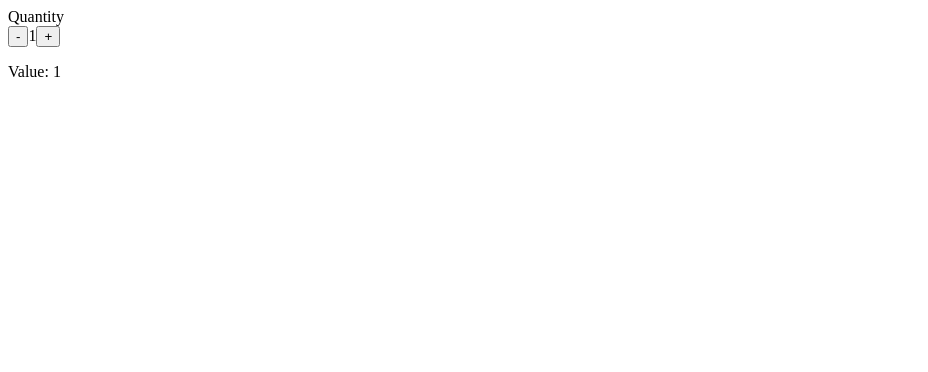
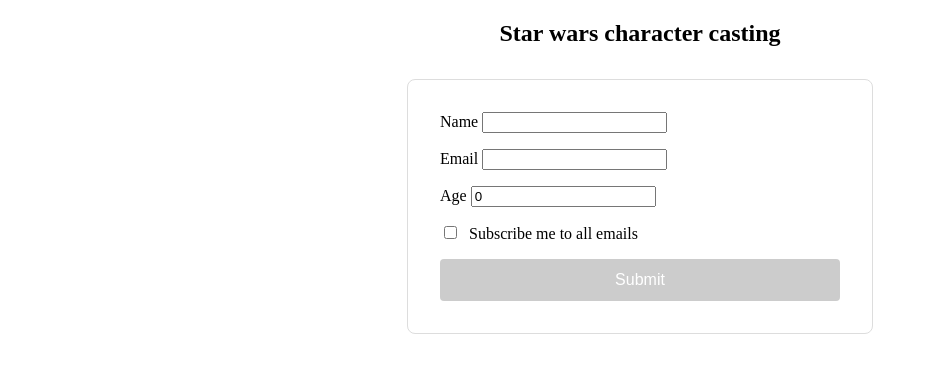
Before and after one commit to JeSarasua/fun-with-signal-forms, an Angular app in the folder signal-forms-playground/: page /form in a window 1280 px wide. Shown: the top 372 px of the page, without its empty margins (0-928 px from the left). Built offline with nearby package versions, Linux system fonts and the light colour scheme.

Commit message:
create signal form example 2

```diff
--- a/signal-forms-playground/src/components/quantity-stepper/quantity-stepper.component.ts
+++ /dev/null
@@ -1,48 +0,0 @@
-import { Component, input, model } from '@angular/core';
-import { FormValueControl } from '@angular/forms/signals';
-
-@Component({
-  selector: 'app-quantity-stepper',
-  imports: [],
-  template: `@let disabled = isDisabled();
-    <div class="stepper" [class.is-disabled]="disabled">
-      <button
-        type="button"
-        class="btn btn-minus"
-        (click)="decrement()"
-        [disabled]="disabled"
-        aria-label="Decrease quantity"
-      >
-        -
-      </button>
-      <span
-        class="qty"
-        role="spinbutton"
-        [attr.aria-valuenow]="value()"
-        aria-valuemin="1"
-        tabindex="0"
-        >{{ value() }}</span
-      >
-      <button
-        type="button"
-        class="btn btn-plus"
-        (click)="increment()"
-        [disabled]="disabled"
-        aria-label="Increase quantity"
-      >
-        +
-      </button>
-    </div> `,
-})
-export class QuantityStepperComponent implements FormValueControl<number> {
-  value = model(1);
-  isDisabled = input(false);
-
-  increment() {
-    this.value.update((v) => v + 1);
-  }
-
-  decrement() {
-    this.value.update((v) => Math.max(1, v - 1));
-  }
-}
--- /dev/null
+++ b/signal-forms-playground/src/components/sw-form/sw-form.component.scss
@@ -0,0 +1,75 @@
+form {
+  max-width: 400px;
+  margin: 2rem auto;
+  padding: 2rem;
+  border: 1px solid #ddd;
+  border-radius: 8px;
+  background: #fff;
+}
+
+div {
+  margin-bottom: 1rem;
+}
+
+label {
+  display: block;
+  font-weight: 500;
+  margin-bottom: 0.5rem;
+}
+
+input[type='checkbox'] {
+  margin-right: 0.5rem;
+}
+
+h2 {
+  text-align: center;
+}
+
+button {
+  width: 100%;
+  padding: 0.75rem;
+  background: #1976d2;
+  color: white;
+  border: none;
+  border-radius: 4px;
+  font-size: 1rem;
+  cursor: pointer;
+}
+
+button:hover {
+  background: #1565c0;
+}
+
+button:disabled {
+  background: #ccc;
+  cursor: not-allowed;
+}
+
+.error {
+  color: #d32f2f;
+  font-size: 0.875rem;
+  margin-top: 0.25rem;
+}
+
+.form-debug {
+  max-width: 400px;
+  margin: 2rem auto;
+  padding: 1rem;
+  border: 1px solid #e0e0e0;
+  border-radius: 4px;
+  background: #f5f5f5;
+  font-family: monospace;
+  font-size: 0.875rem;
+}
+
+.form-debug h3 {
+  margin-top: 0;
+  margin-bottom: 1rem;
+  font-size: 1rem;
+  color: #666;
+}
+
+.form-debug p {
+  margin: 0.5rem 0;
+  color: #333;
+}
--- a/signal-forms-playground/src/components/sw-form/sw-form.component.ts
+++ b/signal-forms-playground/src/components/sw-form/sw-form.component.ts
@@ -1,23 +1,89 @@
 import { Component, signal } from '@angular/core';
-import { QuantityStepperComponent } from '../quantity-stepper/quantity-stepper.component';
-import { form, FormField, min, required } from '@angular/forms/signals';
+import { email, form, FormField, required } from '@angular/forms/signals';
+
+interface InterestData {
+  name: string;
+  email: string;
+  age: number;
+  subscribe: boolean;
+}
 
 @Component({
   selector: 'app-sw-form',
-  imports: [QuantityStepperComponent, FormField],
+  imports: [FormField],
+  styleUrl: 'sw-form.component.scss',
   template: `
-    <label for="qty">Quantity</label>
-    <app-quantity-stepper id="qty" [formField]="cartForm.quantity" />
-    <p>Value: {{ cartForm.quantity().value() }}</p>
-    @if (cartForm.quantity().invalid()) {
-      <div class="error">Quantity must be at least 1</div>
-    }
+    <h2>Star wars character casting</h2>
+    <form (submit)="onSubmit($event)">
+      <div>
+        <label>
+          Name
+          <input type="name" [formField]="interestForm.name" />
+        </label>
+        @if (interestForm.name().invalid() && interestForm.name().touched()) {
+          <div class="error">
+            @for (error of interestForm.name().errors(); track error.kind) {
+              <span>{{ error.message }}</span>
+            }
+          </div>
+        }
+      </div>
+
+      <div>
+        <label>
+          Email
+          <input type="email" [formField]="interestForm.email" />
+        </label>
+        @if (interestForm.email().invalid() && interestForm.email().touched()) {
+          <div class="error">
+            @for (error of interestForm.email().errors(); track error.kind) {
+              <span>{{ error.message }}</span>
+            }
+          </div>
+        }
+      </div>
+
+      <div>
+        <label>
+          Age
+          <input type="number" [formField]="interestForm.age" />
+        </label>
+        @if (interestForm.age().invalid() && interestForm.age().touched()) {
+          @for (error of interestForm.age().errors(); track error.kind) {
+            <div class="error">
+              <span>{{ error.message }}</span>
+            </div>
+          }
+        }
+      </div>
+
+      <div>
+        <label>
+          <input type="checkbox" [formField]="interestForm.subscribe" />
+          Subscribe me to all emails
+        </label>
+      </div>
+
+      <button type="submit" [disabled]="interestForm().invalid()">Submit</button>
+    </form>
   `,
 })
 export class SwFormComponent {
-  model = signal({ quantity: 1 });
-  cartForm = form(this.model, (schema) => {
-    required(schema.quantity);
-    min(schema.quantity, 1);
+  interestModel = signal<InterestData>({
+    name: '',
+    email: '',
+    age: 0,
+    subscribe: false,
   });
+
+  interestForm = form(this.interestModel, (field) => {
+    required(field.email, { message: 'Email is required' });
+    required(field.name, { message: 'Name is required' });
+    email(field.email, { message: 'Must be valid Email' });
+    required(field.age, { message: 'Age is required' });
+  });
+
+  onSubmit(event: Event) {
+    console.log('SUBMITTED!');
+  }
 }
```
